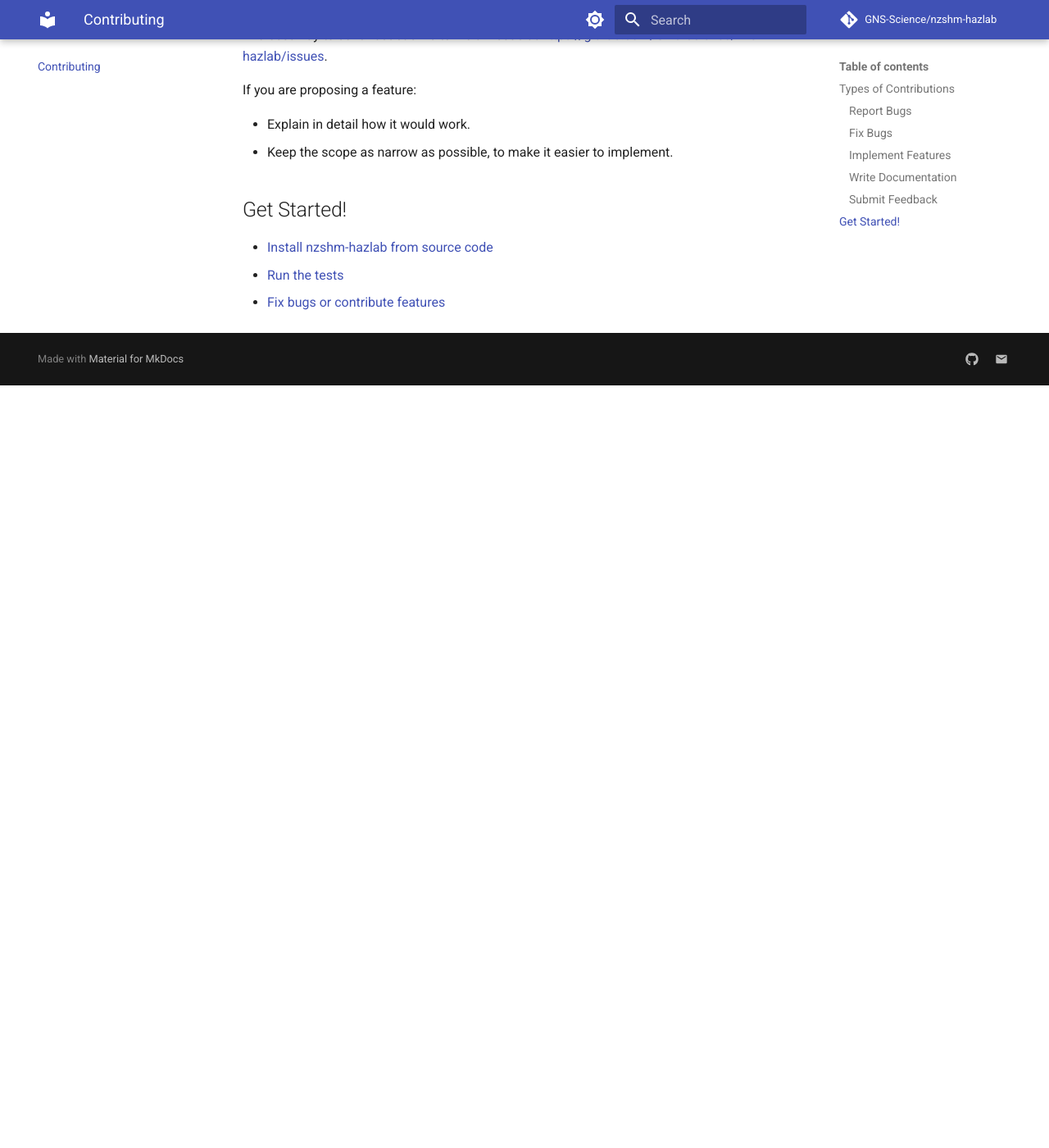
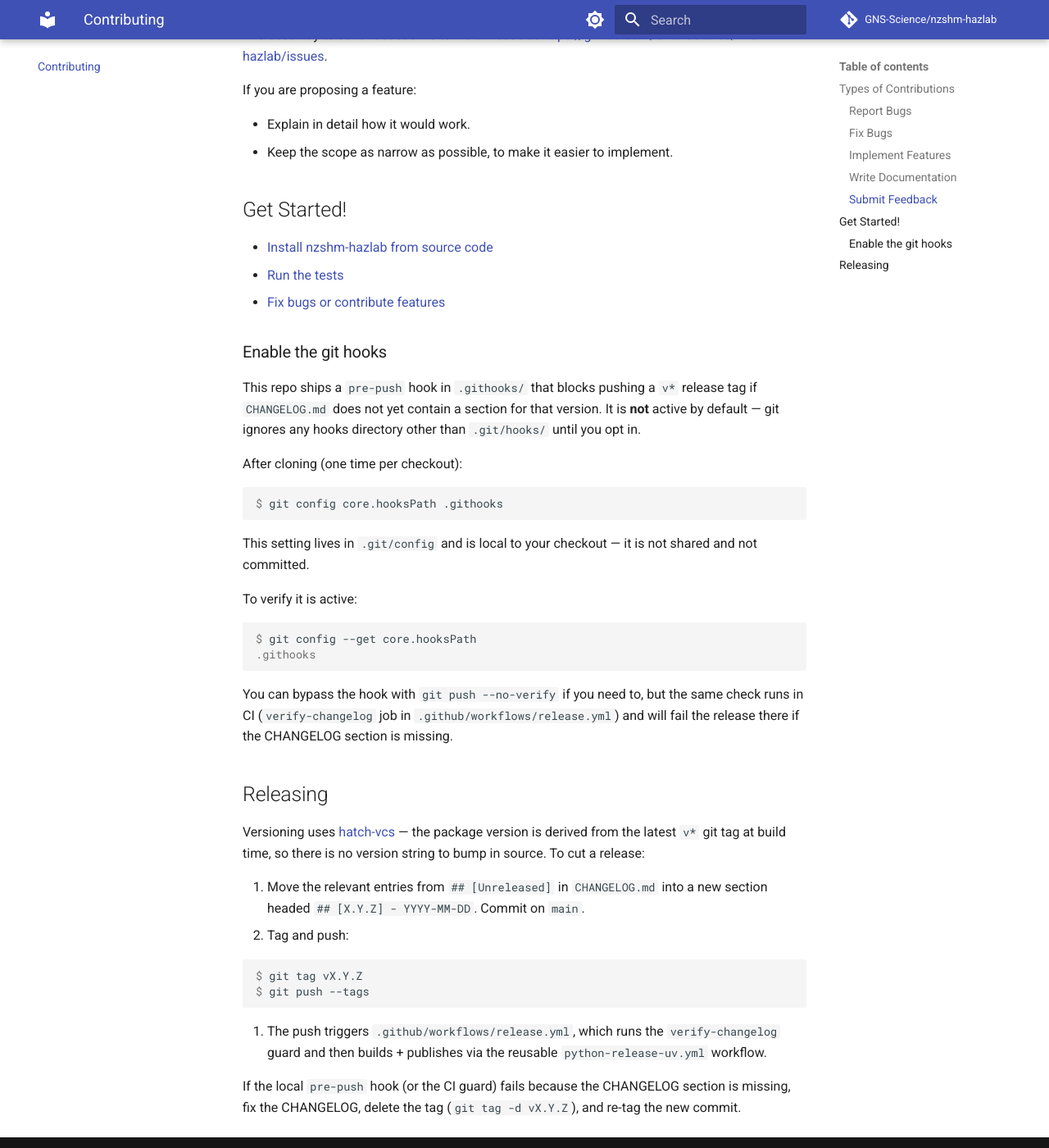
Before and after one commit to GNS-Science/nzshm-hazlab, an MkDocs documentation site: the page built from docs/contributing.md, in a window 1280 px wide and 1400 px high, scrolled down 1203 px. Shown: the whole window at 82% size. Built offline with MkDocs 1.6.1 and Material for MkDocs 9.7.7, drawn with Linux system fonts in a browser that asks for light colours; comment, search, counter and statistics services are not loaded; before the commit the page ends 1673 px from its top, so only the background shows below that.

Commit message:
chore: replace bump2version with hatch-vcs and gate releases on CHANGELOG
Versioning is now derived from git tags via hatch-vcs, eliminating the three
duplicated version strings (.bumpversion.cfg, pyproject.toml, __init__.py) and
removing dependence on the unmaintained bump2version package. Releasing is now
just `git tag vX.Y.Z && git push --tags`.

To keep CHANGELOG.md hand-curated and prevent forgotten entries, two guards
check that a `## [X.Y.Z]` section exists for the tag being released:

- a `verify-changelog` job in release.yml that the publish + docs jobs depend on
- a local .githooks/pre-push (opt-in via `git config core.hooksPath .githooks`)

Documented in CONTRIBUTING.md (Enable the git hooks, Releasing) and CLAUDE.md.

````diff
--- a/CONTRIBUTING.md
+++ b/CONTRIBUTING.md
@@ -56,3 +56,54 @@ If you are proposing a feature:
 * [Install nzshm-hazlab from source code](docs/installation.md#from-source-code)
 * [Run the tests](docs/testing.md)
 * [Fix bugs or contribute features](https://github.com/GNS-Science/nzshm-hazlab/issues)
+
+### Enable the git hooks
+
+This repo ships a `pre-push` hook in `.githooks/` that blocks pushing a `v*`
+release tag if `CHANGELOG.md` does not yet contain a section for that version.
+It is **not** active by default — git ignores any hooks directory other than
+`.git/hooks/` until you opt in.
+
+After cloning (one time per checkout):
+
+```console
+$ git config core.hooksPath .githooks
+```
+
+This setting lives in `.git/config` and is local to your checkout — it is not
+shared and not committed.
+
+To verify it is active:
+
+```console
+$ git config --get core.hooksPath
+.githooks
+```
+
+You can bypass the hook with `git push --no-verify` if you need to, but the
+same check runs in CI (`verify-changelog` job in
+`.github/workflows/release.yml`) and will fail the release there if the
+CHANGELOG section is missing.
+
+## Releasing
+
+Versioning uses [hatch-vcs](https://github.com/ofek/hatch-vcs) — the package
+version is derived from the latest `v*` git tag at build time, so there is no
+version string to bump in source. To cut a release:
+
+1. Move the relevant entries from `## [Unreleased]` in `CHANGELOG.md` into a
+   new section headed `## [X.Y.Z] - YYYY-MM-DD`. Commit on `main`.
+2. Tag and push:
+
+   ```console
+   $ git tag vX.Y.Z
+   $ git push --tags
+   ```
+
+3. The push triggers `.github/workflows/release.yml`, which runs the
+   `verify-changelog` guard and then builds + publishes via the reusable
+   `python-release-uv.yml` workflow.
+
+If the local `pre-push` hook (or the CI guard) fails because the CHANGELOG
+section is missing, fix the CHANGELOG, delete the tag (`git tag -d vX.Y.Z`),
+and re-tag the new commit.
--- a/nzshm_hazlab/__init__.py
+++ b/nzshm_hazlab/__init__.py
@@ -4,4 +4,4 @@ This library provides tools for accessing and plotting aggregated hazard curves
 toshi-hazard-post or OpenQuake), calculated deritivate products such as UHS.
 """
 
-__version__ = '0.1.3'
+from ._version import __version__
````
Also changed, not shown: CLAUDE.md (+1 -0 lines), pyproject.toml (+8 -3 lines), .bumpversion.cfg (deleted), 4 other files.
